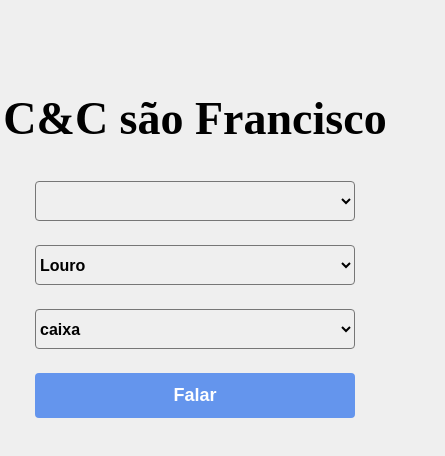
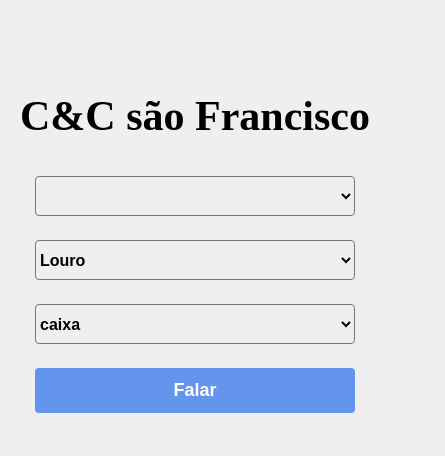
Before and after one commit to FranciscoNeto2909/C-C-s-o-francisco, a plain HTML site: page index.html in a window 390 px wide. Shown: the whole page, 445 px wide, since content can reach past the window. Drawn offline with Linux system fonts and the light colour scheme.

Commit message:
app style improved

```diff
--- a/styles/style.css
+++ b/styles/style.css
@@ -61,3 +61,12 @@ body {
   opacity: 0.5;
   cursor: not-allowed;
 }
+
+@media (max-width: 500px) {
+  .title {
+    font-size: 42px;
+  }
+  .container {
+    min-width: 100%;
+  }
+}
```
